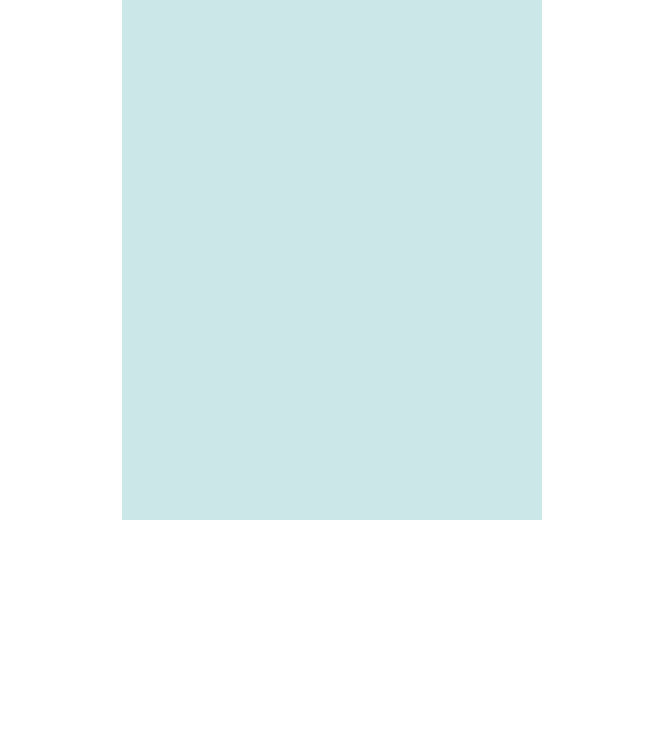
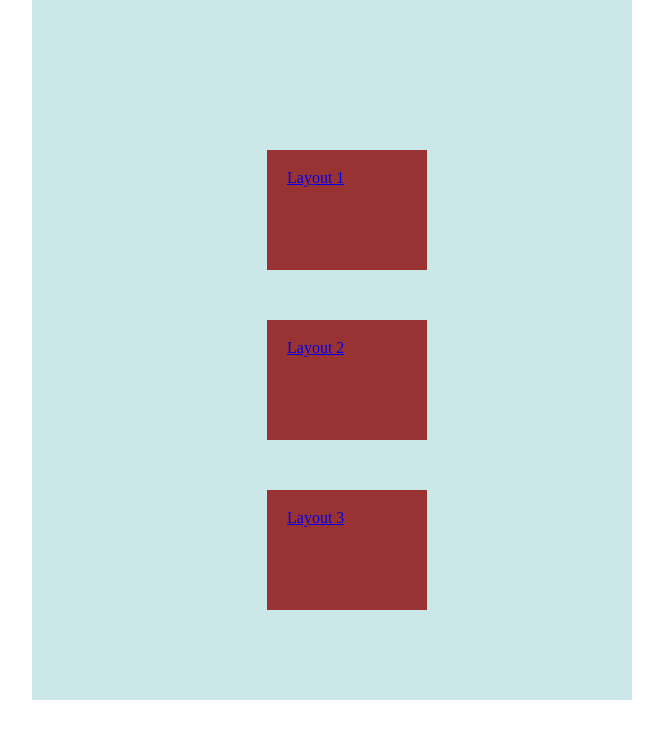
Before and after one commit to eyekavya/Box_Model, a plain HTML site: page index.html in a window 1280 px wide. Shown: the whole page, without its empty margins (308-971 px from the left). Drawn offline with Linux system fonts and the light colour scheme.

Commit message:
modified

```diff
--- a/index.html
+++ b/index.html
@@ -1,15 +1,18 @@
 <!DOCTYPE html>
 <html lang="en">
-<head>
-    <meta charset="UTF-8">
-    <meta name="viewport" content="width=device-width, initial-scale=1.0">
-    <link rel="stylesheet" href="style.css">
+  <head>
+    <meta charset="UTF-8" />
+    <meta name="viewport" content="width=device-width, initial-scale=1.0" />
+    <link rel="stylesheet" href="style.css" />
     <title>Document</title>
-</head>
-<body>
+  </head>
+  <body>
     <div class="homeContainer">
-
+        <div class="layoutButton">
+            <a class="btn" href="./Layout1/layout1.html">Layout 1</a>
+            <a class="btn" href="./Layout2/layout2.html">Layout 2</a>
+            <a class="btn" href="./Layout3/layout3.html">Layout 3</a>
+        </div>
     </div>
-
-</body>
+  </body>
 </html>
--- a/style.css
+++ b/style.css
@@ -136,5 +136,20 @@ table {
   height: 500px;
   width: 400px;
   background-color: #cce7e8;
-  padding: 10px;
+  padding: 100px;
 }
+
+.layoutButton {
+  margin: 30px auto;
+  height: 180px;
+  width: 130px;
+}
+
+.btn {
+  background-color: rgb(153, 51, 51);
+  margin: 50px auto;
+  padding: 20px;
+  height: 80px;
+  width: 120px;
+  display: block;
+}
```
Also changed, not shown: Layout3/layout3.html (+5 -0 lines).
